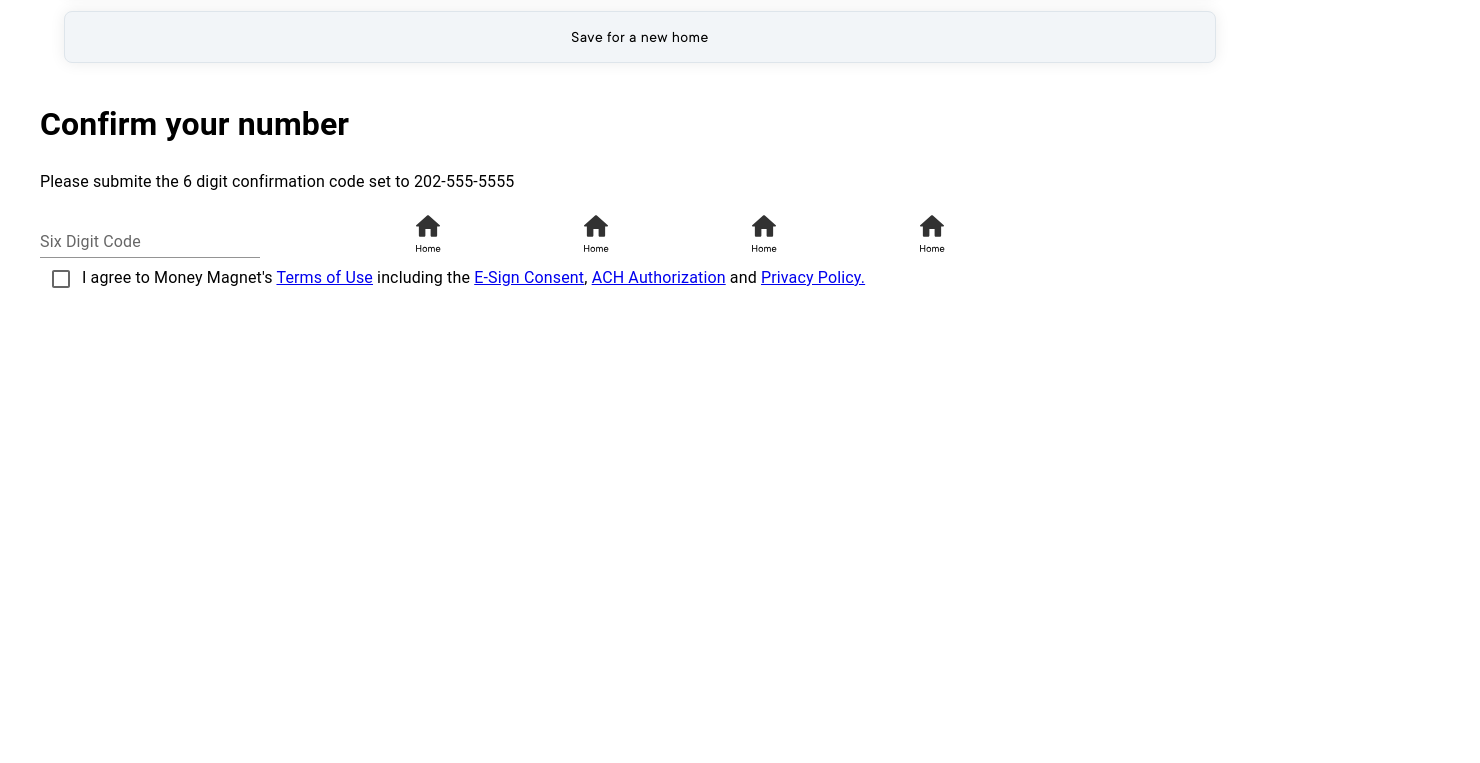
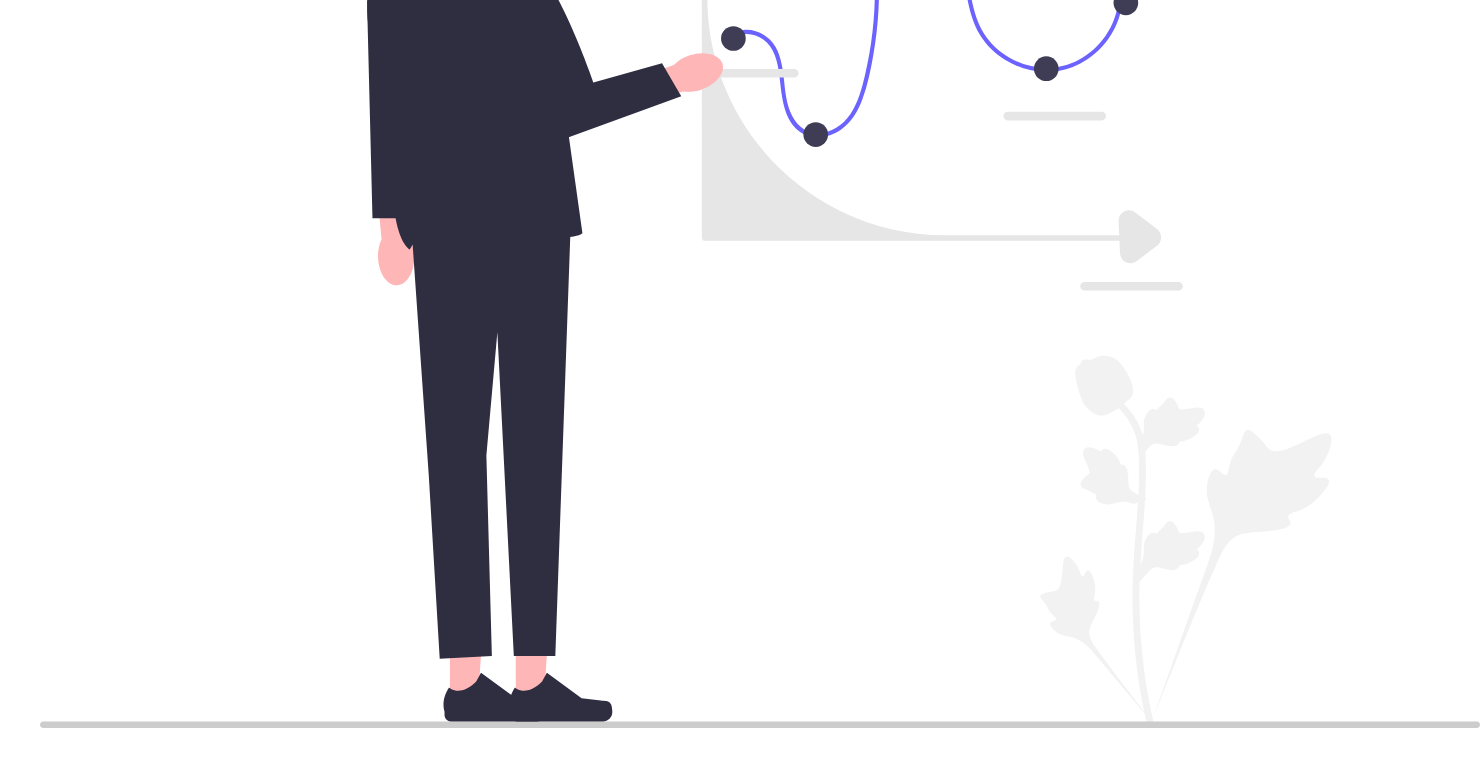
Before and after one commit to logan-lampton/Ctrl-Alt-Defeat-Debt-Frontend, a React (Create React App) app in the folder client/: page / in a window 1280 px wide. Shown: the part 519-1282 px from the top of the page, 1480 px wide, since content can reach past the window. Before the commit the page ends 819 px from the top, so only its background shows below. Built offline with nearby package versions, Linux system fonts and the light colour scheme.

Commit message:
nmk Formatted Sign-up 1.0, added tt commons regular, bold and thin to index.css for easier import into css

```diff
--- a/client/src/App.js
+++ b/client/src/App.js
@@ -2,7 +2,6 @@ import './App.css';
 import AppHeader from './components/AppHeader';
 import { Container } from '@mui/system';
 import Onboarding from './components/Onboarding';
-import BottomNav from './components/BottomNav';
 import SignIn from './components/SignIn'
 import PhoneForm from './components/PhoneForm'
 import PhoneConfirm from './components/PhoneConfirm'
@@ -11,11 +10,10 @@ function App() {
   return (
     <Container>
    <AppHeader/>
-   <Onboarding/>
-   <BottomNav/>
-   <PhoneConfirm />
+   {/* <PhoneConfirm /> */}
    {/* <PhoneForm /> */}
-   {/* <SignIn /> */}
+   <SignIn />
+   {/* <Onboarding/> */}
     </Container>
   );
 }
--- a/client/src/components/PhoneForm.js
+++ b/client/src/components/PhoneForm.js
@@ -1,12 +1,13 @@
 import React from 'react'
-import {Container, Typography, TextField} from '@mui/material'
+import {Container, Typography, TextField, Button} from '@mui/material'
 
 
 export default function PhoneForm(props) {
 
 
+
     return (
-        <Container>
+        <div>
             <Typography>
                 <h1>Let's get started</h1>
             </Typography>
@@ -14,8 +15,9 @@ export default function PhoneForm(props) {
             <TextField id="outlined-basic" label="Email" variant="outlined" />
             <TextField id="outlined-basic" label="Password" variant="outlined" />
             <TextField id="outlined-basic" label="Password" variant="outlined" />
+            <Button variant="contained" size="small">Get Started</Button>
 
 
-        </Container>
+        </div>
     )
 }
--- a/client/src/components/SignIn.css
+++ b/client/src/components/SignIn.css
@@ -0,0 +1,41 @@
+body{
+    font-family: 'TT Commons Regular'
+}
+
+h1{
+    font-size: 48px;
+    padding-left:20px;
+    margin-right: 100px;
+    margin-bottom: -2px;
+    line-height:40px;
+    font-family: 'TT Commons Bold', sans-serif;
+}
+
+
+p{
+    padding-left:20px;
+    font-size: 16px;
+    padding-right:10px;
+    margin-right: 45px;
+    margin-bottom: 25%;
+    color: #718291;
+    line-height: 15px;
+    font-family: 'TT Commons Regular'
+}
+
+.headergrid{
+    display: grid;
+    grid-template-columns: repeat(4,1fr);
+    gap: 1rem;
+    grid-template-columns: auto;
+    grid-row-gap: 1rem;
+}
+
+.mainbuttons {
+    display: grid;
+    gap: 10px;
+    width: 200px;
+    grid-template-columns: repeat(1,1fr);
+
+
+}
--- a/client/src/components/SignIn.js
+++ b/client/src/components/SignIn.js
@@ -1,29 +1,26 @@
 import React from 'react';
 import MainImg from "../assets/MainImg.svg"
-import {Box, Container, Typography, Button } from '@mui/material'
-import Grid from '@mui/material/Unstable_Grid2';
-import './SignIn.css'
+import {Stack, Button } from '@mui/material'
+import styles from './SignIn.css'
 
 export default function SignIn() {
     return (
-        <div >
-            <div>
-                <img style={{ width: '100%', height: 'auto', display: 'block' }} src={MainImg} alt="MainImg" />
-              </div>
-              <div>
-                    <Typography component="div">
-                        <p sx={{ fontSize: 30 }}>Your money, your goals</p>
-                    </Typography>
+        <div className={styles.headergrid}>
+                <div item xs={10}>
+                    <img style={{ marginRight: "%", marginTop: "70px", width:'120%', height: 'auto', display: 'block' }} src={MainImg} alt="MainImg" />
+                </div>
+                <div>
+                    <h1>Your money, your goals</h1>
                 </div>
                 <div>
                     <p>
                         Lorem ipsum dolor sit amet consectetur adipiscing elit Ut et massa mi. Aliquam in hendrerit urna. Pellentesque sit amet sapien fringilla, mattis ligula consectetur, ultrices mauris. Maecenas vitae mattis tellus..
                     </p>
                 </div>
-                <div>
-                    <Button variant="outlined">Login</Button>
-                    <Button variant="contained" sx={{ ml: 1 }}>Get Started</Button>
-                </div>
+                <Stack spacing={2} direction="row">
+                    <Button style={{width:"100%", display: "inlineflex", padding: '15px', marginLeft:"5%", backgroundColor: '#F2F5F8' }}variant="outlined">Login</Button>
+                    <Button style={{padding: '10px', marginRight:"15%", marginLeft:"5%"}} variant="contained" size="small">Get Started</Button>
+                </Stack>
 
 
     </div>
--- a/client/src/index.css
+++ b/client/src/index.css
@@ -5,9 +5,34 @@ body {
     sans-serif;
   -webkit-font-smoothing: antialiased;
   -moz-osx-font-smoothing: grayscale;
+  overflow-x: hidden; /* Hide horizontal overflow */
+  overflow-y: hidden;
 }
 
 code {
   font-family: source-code-pro, Menlo, Monaco, Consolas, 'Courier New',
     monospace;
 }
+
+@font-face {
+  font-family: 'TT Commons Bold';
+  src: url('../public/fonts/appFont/TT Commons Bold.otf')
+  format('opentype');
+}
+
+@font-face {
+  font-family: 'TT Commons Regular';
+  src: url('../public/fonts/appFont/TT Commons Regular.otf')
+  format('opentype');
+}
+
+@font-face {
+  font-family: 'TT Commons Thin';
+  src: url('../public/fonts/appFont/TT Commons Thin.otf')
+  format('opentype');
+}
+
+.app-container {
+  max-width: 100%;
+  max-height: 100vh;
+}
```
